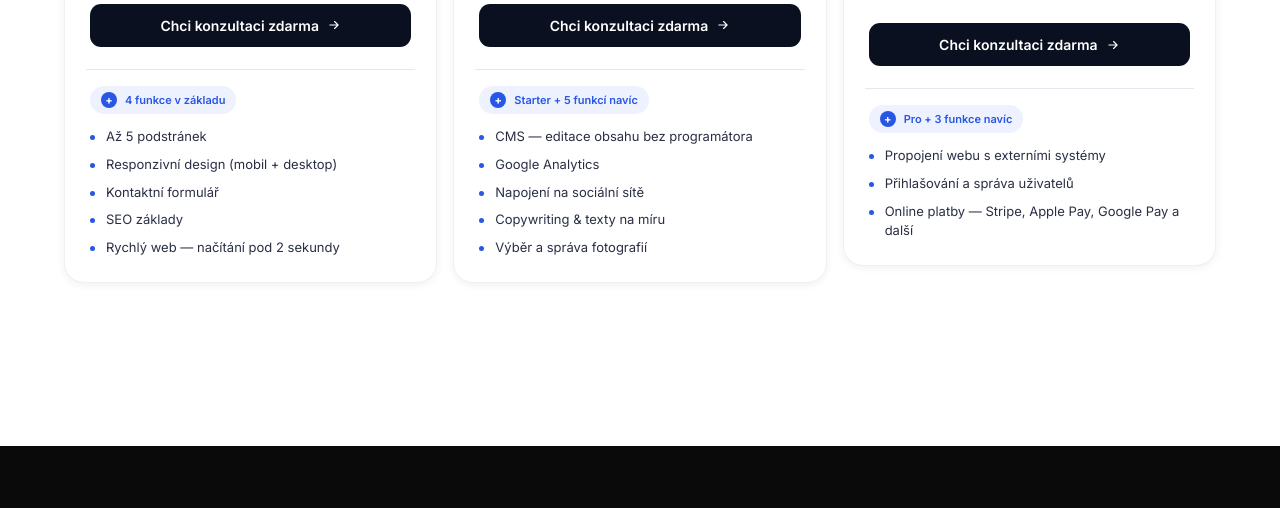
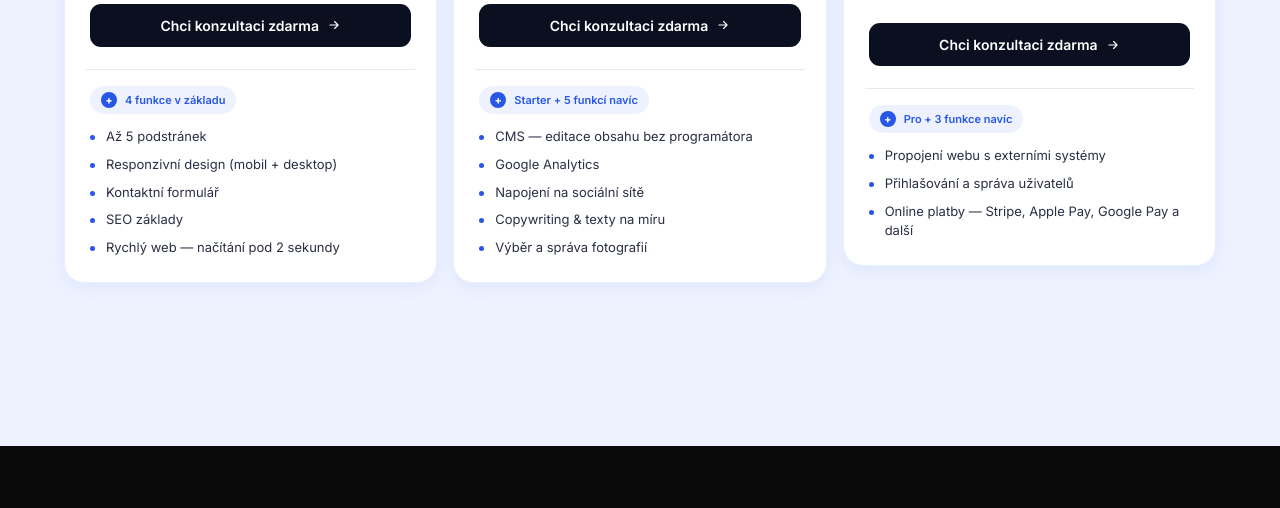
Before and after one commit to Pavelll98/pavelweb, a plain HTML site: page pricing.html in a window 1280 px wide. Shown: the part 354-862 px from the top of the page. Drawn offline with Linux system fonts and the light colour scheme.

Commit message:
fix: pricing page background #EEF2FF, card shadow tinted blue
Co-Authored-By: Claude Sonnet 4.6 <noreply@anthropic.com>

```diff
--- a/css/components.css
+++ b/css/components.css
@@ -404,7 +404,7 @@
 
 /* ── Prices section wrapper ────────────────────────────────── */
 .prices-section {
-  background: #fff;
+  background: #EEF2FF;
   padding: calc(var(--nav-height) + 48px) var(--pad-x) 72px;
   min-height: 100vh;
 }
@@ -441,10 +441,10 @@
 }
 .pc-card {
   background: #fff;
-  border: 1px solid rgba(0,0,0,.06);
+  border: 1px solid rgba(37,99,235,.10);
   border-radius: 20px;
   padding: 27px 25px 25px;
-  box-shadow: 0 2px 8px rgba(0,0,0,.06);
+  box-shadow: 0 4px 16px rgba(37,99,235,.08);
   display: flex;
   flex-direction: column;
   position: relative;
--- a/pricing.html
+++ b/pricing.html
@@ -42,7 +42,7 @@
 
   <link rel="stylesheet" href="/css/tokens.css?v=8" />
   <link rel="stylesheet" href="/css/base.css?v=8" />
-  <link rel="stylesheet" href="/css/components.css?v=11" />
+  <link rel="stylesheet" href="/css/components.css?v=12" />
 </head>
 <body>
 
```
Also changed, not shown: contact.html (+1 -1 lines), index.html (+1 -1 lines), legal.html (+1 -1 lines), portfolio.html (+1 -1 lines), privacy.html (+1 -1 lines).
